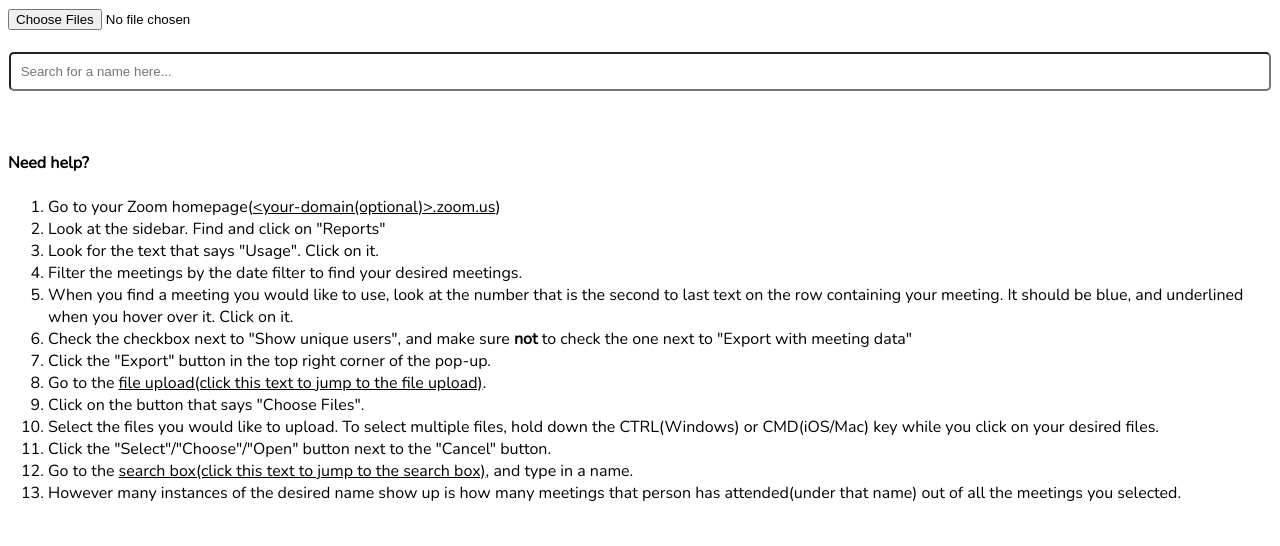
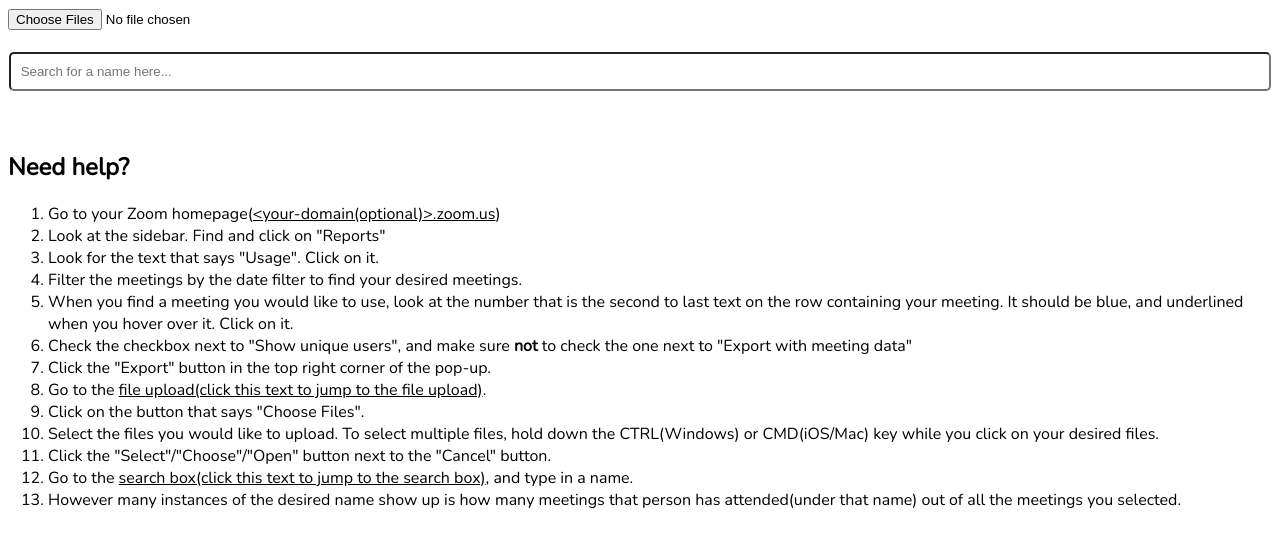
Before and after one commit to 88cnt/attendance, a plain HTML site: page index.html in a window 1280 px wide. Drawn offline with nearby package versions, Linux system fonts and the light colour scheme.

Commit message:
Update index.html

```diff
--- a/index.html
+++ b/index.html
@@ -15,7 +15,7 @@
         <p id="result"></p>
         <table id="table"></table>
 
-        <h4>Need help?</h4>
+        <h2>Need help?</h2>
         <ol>
             <li>Go to your Zoom homepage(<div class="fake-link">&lt;your-domain(optional)&gt;.zoom.us</div>)</li>
             <li>Look at the sidebar. Find and click on "Reports"</li>
```
